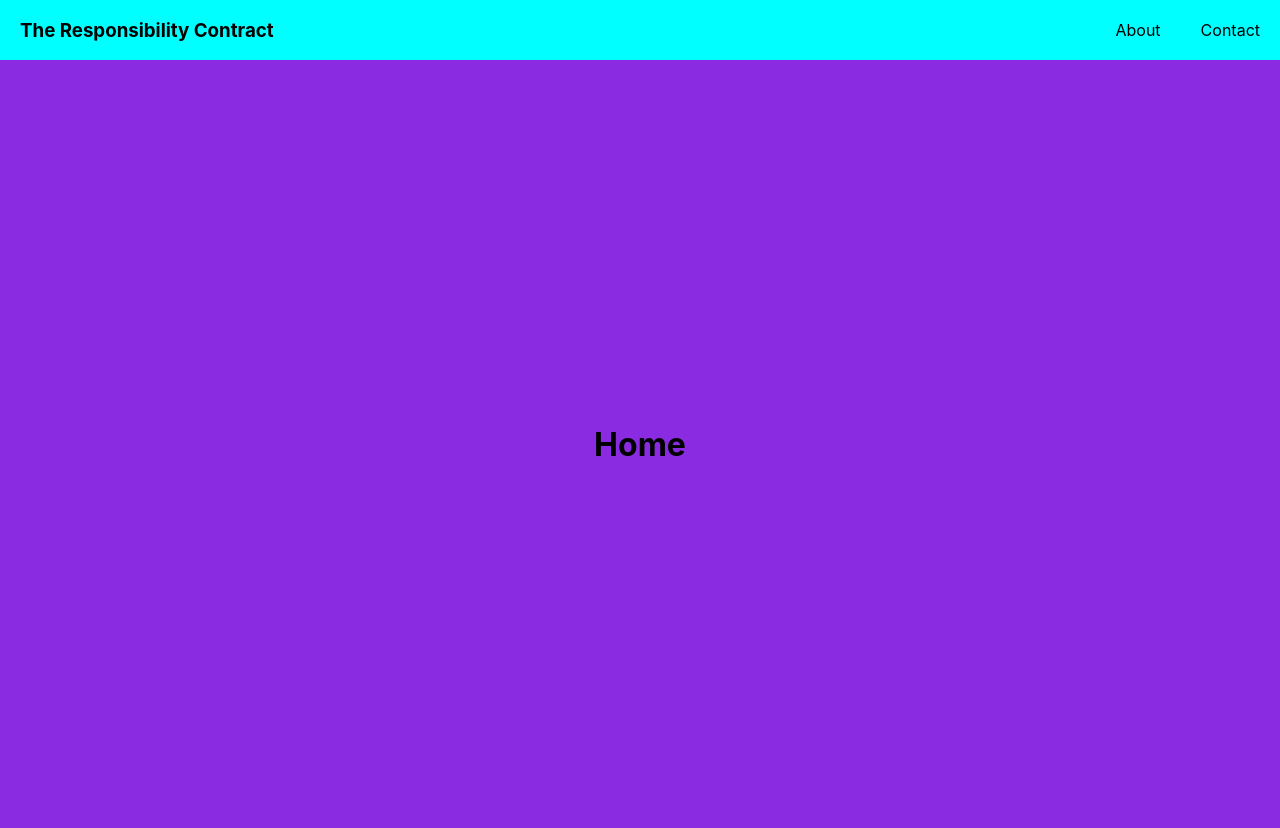
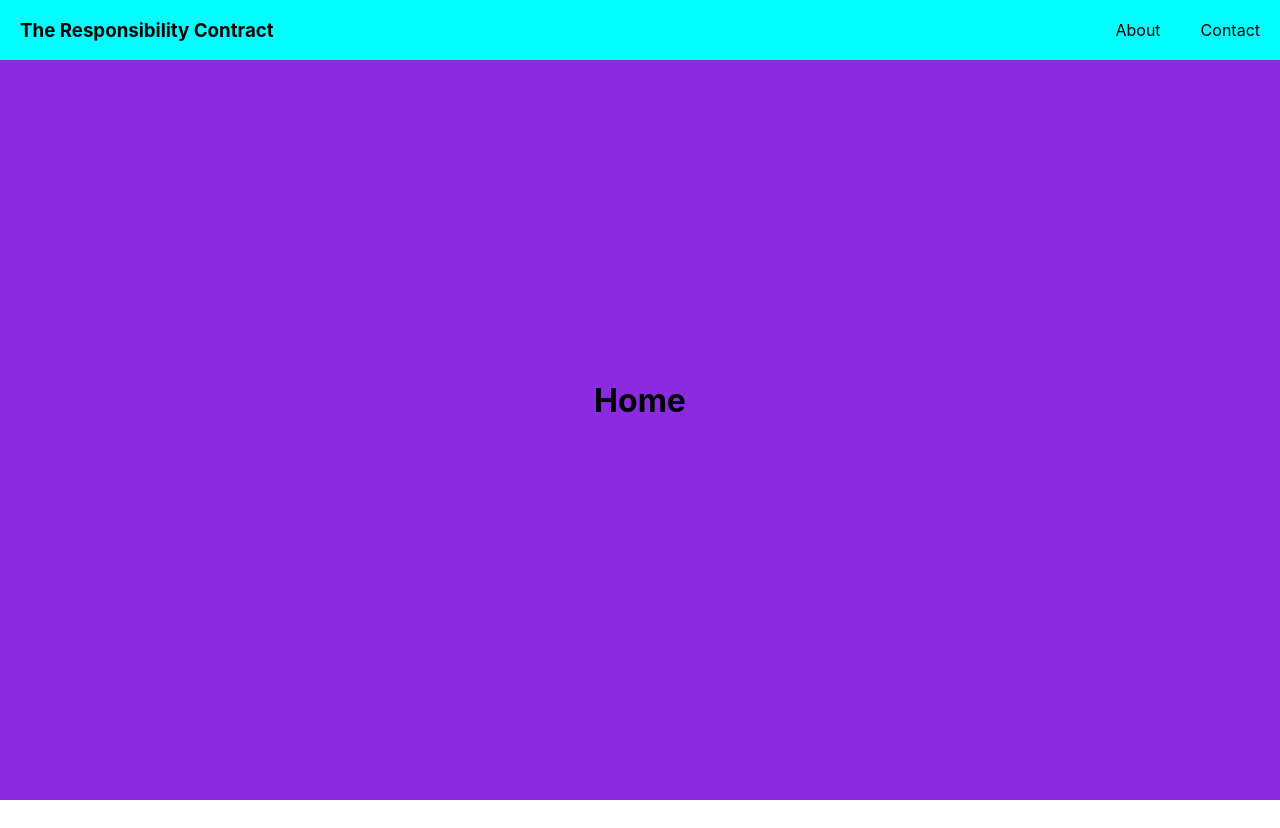
Before and after one commit to berneymark/TrueCrimestoppers, a React (Create React App) app: page / in a window 1280 px wide. After the commit the page ends 800 px from the top, so only its background shows below. Built offline with nearby package versions, Linux system fonts and the light colour scheme.

Commit message:
fixed home page fill and added css to all pages

```diff
--- a/src/App.css
+++ b/src/App.css
@@ -23,11 +23,21 @@ nav ul * {
   padding-left: 20px;
 }
 
-/* Home Page */
-#home-page {
+/* Main Content */
+main {
+  /* Alignment */
   align-items: center;
+  display: flex;
+  height: 100vh;
+  justify-content: center;
+  width: 100vw;
+
+  /* Placement */
+  left: 0;
+  position: absolute;
+  top: 0;
+  z-index: -1;
+
+  /* Design */
   background-color: blueviolet;
-  display: flex;
-  height: 96vh;
-  justify-content: center;
 }
--- a/src/pages/About.js
+++ b/src/pages/About.js
@@ -3,9 +3,9 @@ import React from "react";
 export default class About extends React.Component {
   render() {
     return (
-      <div>
+      <main>
         <p>About</p>
-      </div>
+      </main>
     );
   }
 }
--- a/src/pages/Contact.js
+++ b/src/pages/Contact.js
@@ -3,9 +3,9 @@ import React from "react";
 export default class Contact extends React.Component {
   render() {
     return (
-      <div>
+      <main>
         <p>Contact</p>
-      </div>
+      </main>
     );
   }
 }
```
